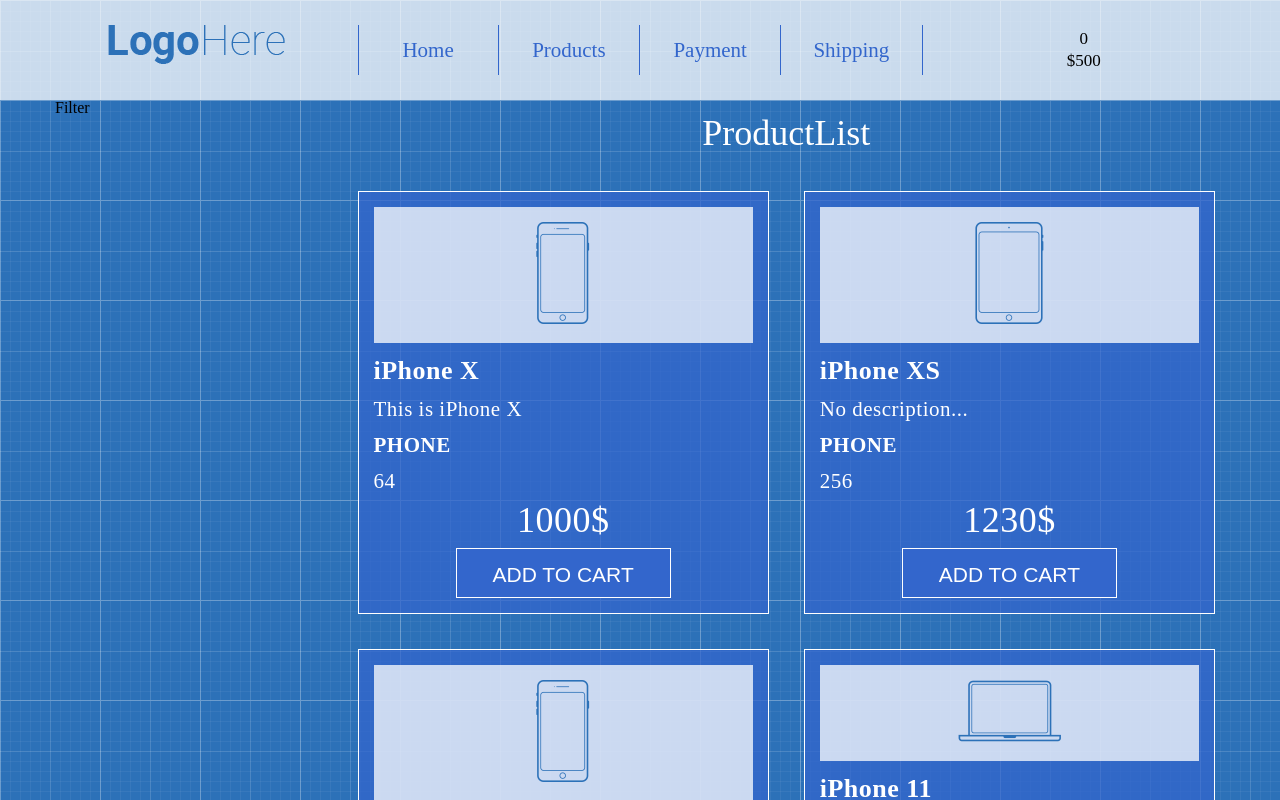
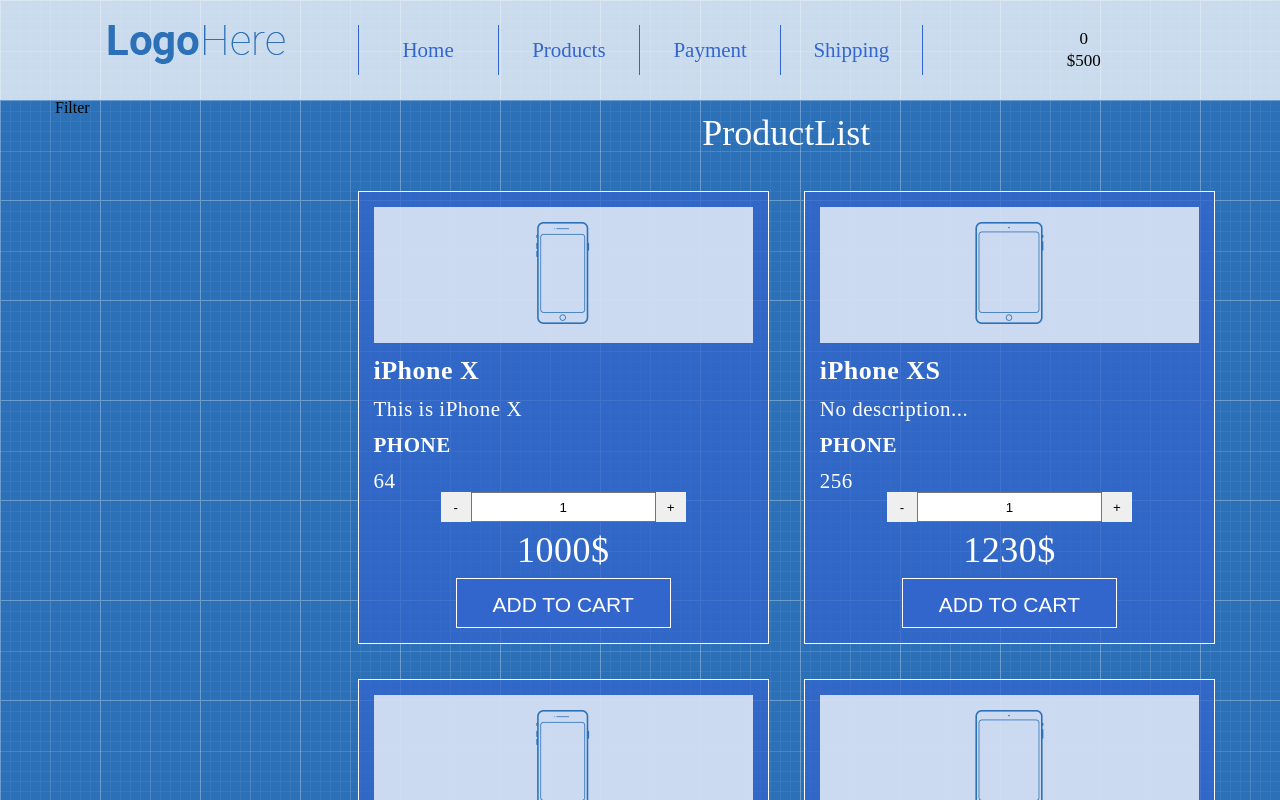
Before and after one commit to DenysNefodov/shop-project-react, a React (Create React App) app in the folder testrexit/: page / in a window 1280 px wide. Shown: the top 800 px of the page. Built offline with nearby package versions, Linux system fonts and the light colour scheme.

Commit message:
add quantity scale product

```diff
--- a/testrexit/src/App/Main/Products/ProductListItem.css
+++ b/testrexit/src/App/Main/Products/ProductListItem.css
@@ -50,3 +50,25 @@
     margin-bottom: 15px;
     text-align: center;
 }
+
+.product-quantity {
+    text-align: center;
+}
+
+.product-quantity input {
+    height: 30px;
+    text-align: center;
+}
+
+.product-quantity button {
+    height: 30px;
+    width: 30px;
+    border: none;
+    outline: none;
+}
+
+.product-quantity button:hover {
+    background-color: #cfc;
+    color: olivedrab;
+    cursor: pointer;
+}
--- a/testrexit/src/App/Main/Products/ProductListItem.js
+++ b/testrexit/src/App/Main/Products/ProductListItem.js
@@ -19,6 +19,11 @@
             <div className="product-description">{description}</div>
             <div className="product-features">{type}</div>
             <div className="product-capacity">{capacity}</div>
+            <div className="product-quantity">
+                <button>-</button>
+                <input type="text" value="1" readOnly/>
+                <button>+</button>
+            </div>
             <div className="product-price">{price}$</div>
             <button className="btn-add-to-cart">Add to cart</button>
         </div>
--- a/testrexit/src/App/Main/Products/products.js
+++ b/testrexit/src/App/Main/Products/products.js
@@ -33,7 +33,7 @@
         type:"phone",
         capacity:128,
         price:1111,
-        // image:"/images/iPad.png"
+        image:"/images/iPad.png"
     },
 ]
 
```
